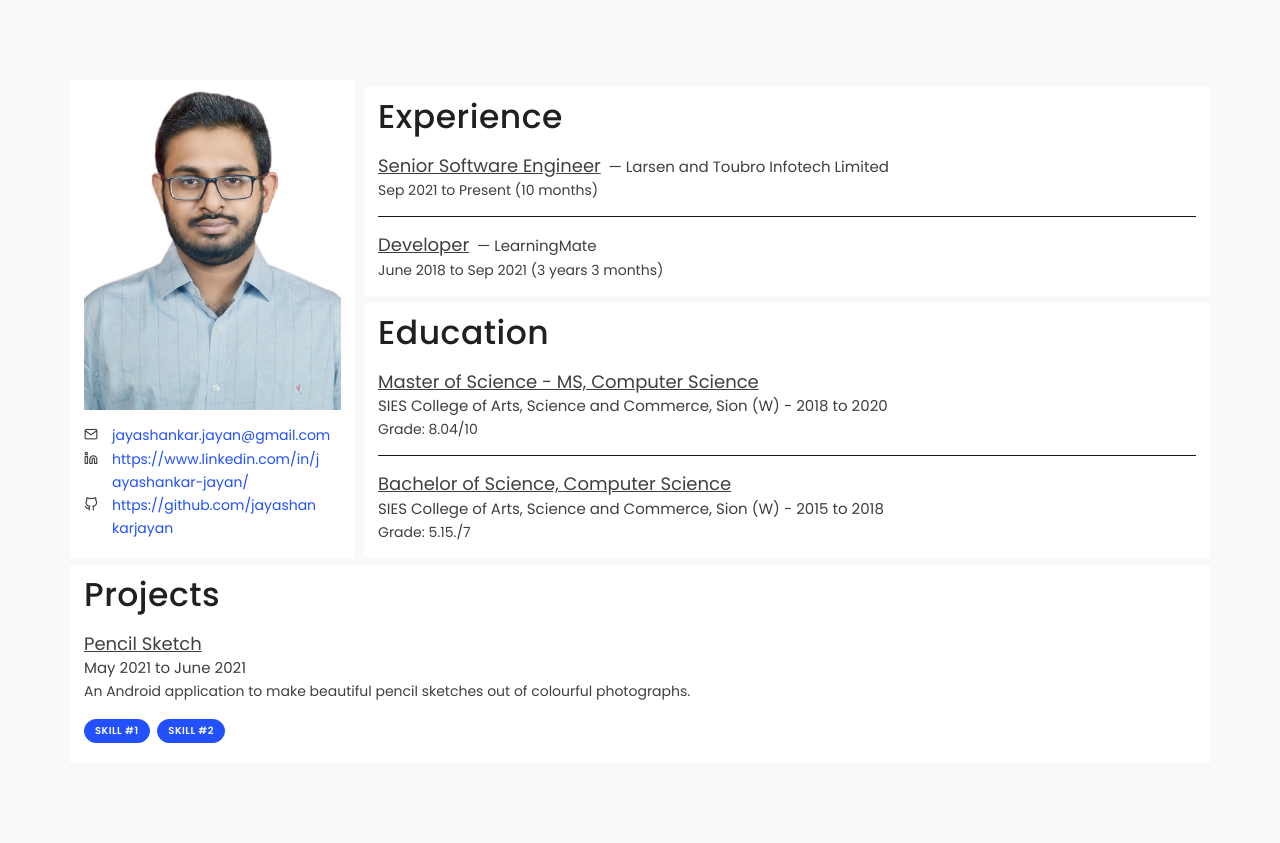
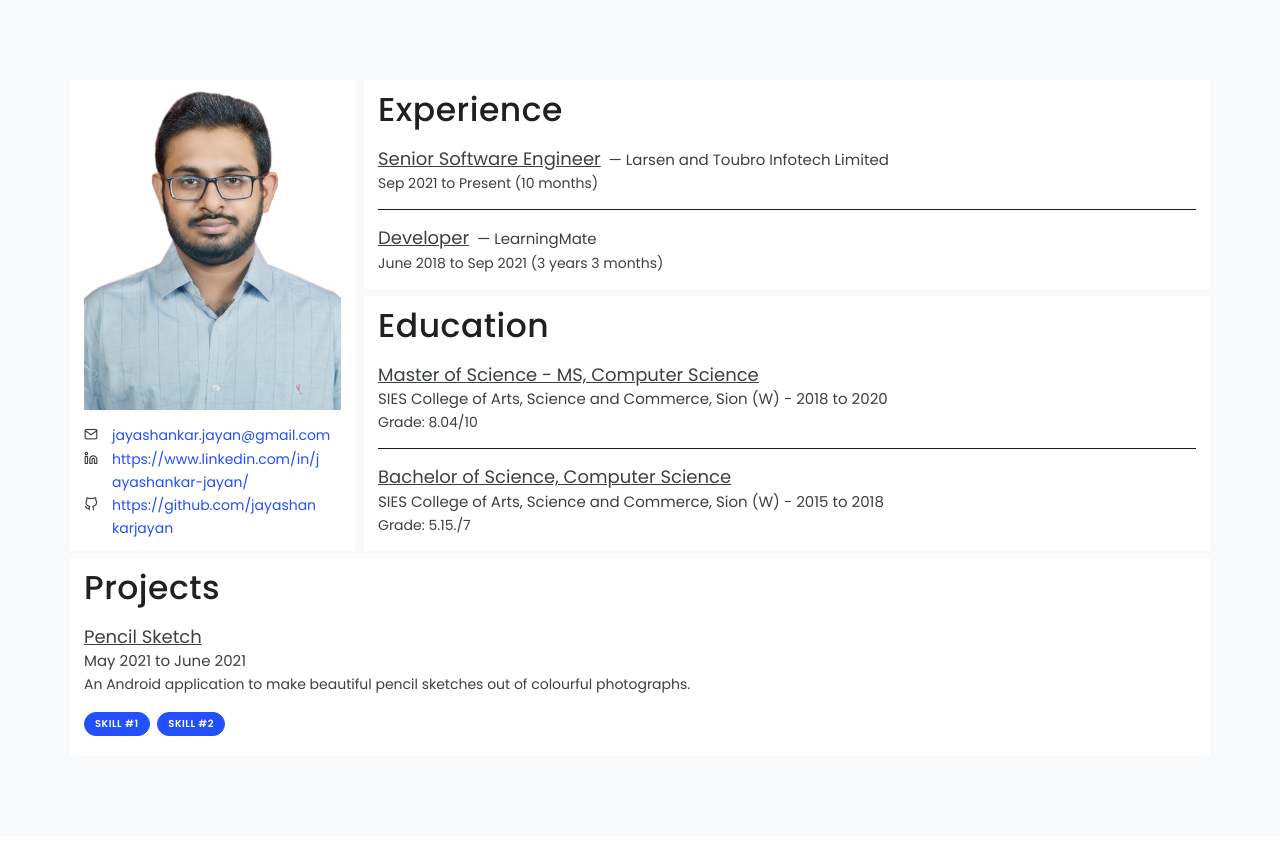
Before and after one commit to jayashankarjayan/jayashankarjayan, a Flask app: page /resume/ in a window 1280 px wide. Shown: the part 80-923 px from the top of the page. After the commit the page ends 816 px from the top, so only its background shows below. Run offline with Flask 2, Linux system fonts and the light colour scheme; some libraries are stand-ins or nearby versions; some web fonts are replaced.

Commit message:
removed extra margin from experience row

```diff
--- a/application/templates/page-about-me-basic.html
+++ b/application/templates/page-about-me-basic.html
@@ -37,7 +37,7 @@
                     </div>
 
                     <div class="col-md b-l">
-                        <div class="row white-box mt-2 pb-2 pt-2">
+                        <div class="row white-box pb-2 pt-2">
                             <h2>Experience</h2>
                             <div class="mb-2">
                                 <span class="exp-designation">Senior Software Engineer</span>
```
